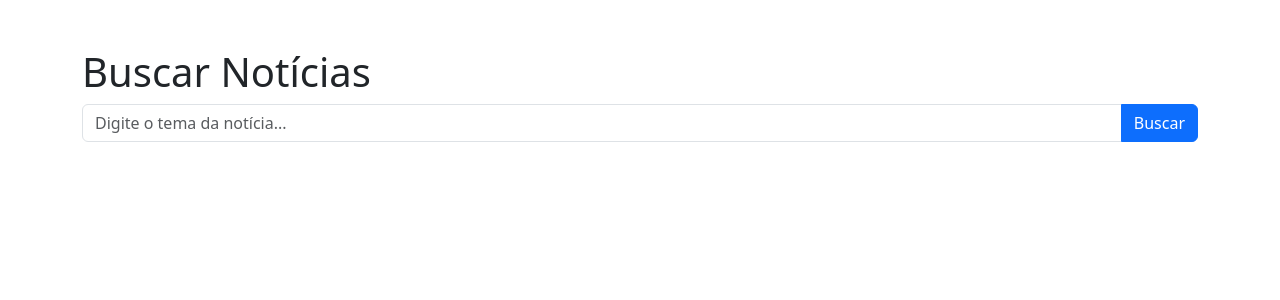
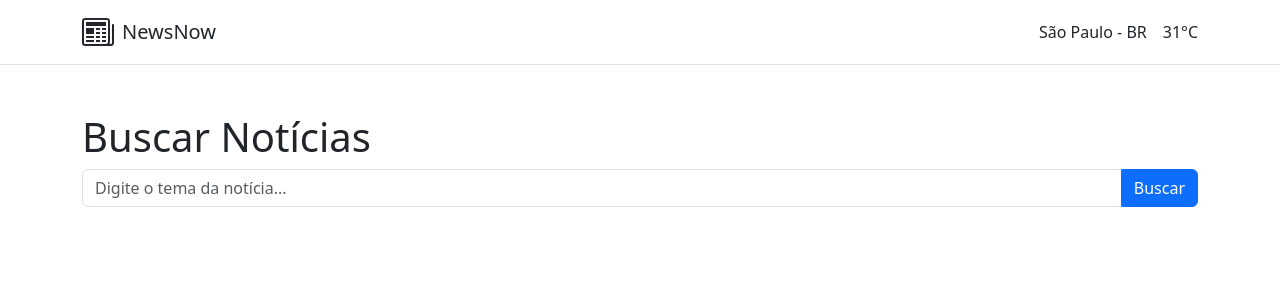
Before and after one commit to LucasBondeDeSouza/NewsNow, a React (Vite) app in the folder frontend/: page / in a window 1280 px wide. Shown: the top 300 px of the page. Built offline with nearby package versions, Linux system fonts and the light colour scheme.

Commit message:
atualização

```diff
--- a/frontend/package.json
+++ b/frontend/package.json
@@ -12,6 +12,7 @@
   "dependencies": {
     "axios": "^1.7.4",
     "bootstrap": "^5.3.3",
+    "bootstrap-icons": "^1.11.3",
     "react": "^18.3.1",
     "react-dom": "^18.3.1"
   },
--- a/frontend/src/components/App.jsx
+++ b/frontend/src/components/App.jsx
@@ -1,5 +1,6 @@
 import React, { useState } from "react";
 import axios from 'axios'
+import Header from "./header";
 
 export default () => {
   const [query, setQuery] = useState('');
@@ -15,6 +16,8 @@ export default () => {
   };
 
   return (
+    <>
+    <Header />
     <div className="container mt-5">
       <h1>Buscar Notícias</h1>
       <div className="input-group mb-3">
@@ -48,5 +51,6 @@ export default () => {
         </div>
       </div>
     </div>
+    </>
   );
 }
--- /dev/null
+++ b/frontend/src/components/header.jsx
@@ -0,0 +1,21 @@
+import React from "react";
+
+export default () => {
+    return (
+        <header>
+            <div class="px-3 py-2 border-bottom mb-3">
+                <div class="container d-flex justify-content-between align-items-center">
+                    <div className="logo d-flex align-items-center gap-2">
+                        <i className="bi bi-newspaper fs-2 m-0"></i>
+                        <h5 className="m-0">NewsNow</h5>
+                    </div>
+
+                    <div className="temperature d-flex gap-3">
+                        <p className="m-0">São Paulo - BR</p>
+                        <p className="m-0">31°C</p>
+                    </div>
+                </div>
+            </div>
+        </header>
+    )
+}
--- a/frontend/src/main.jsx
+++ b/frontend/src/main.jsx
@@ -3,6 +3,7 @@ import { createRoot } from 'react-dom/client'
 import App from './components/App.jsx'
 import '../public/styles.css'
 import 'bootstrap/dist/css/bootstrap.min.css';
+import 'bootstrap-icons/font/bootstrap-icons.css';
 
 createRoot(document.getElementById('root')).render(
   <StrictMode>
```
Also changed, not shown: 1 other file (tests, documents, lock files or other folders).
